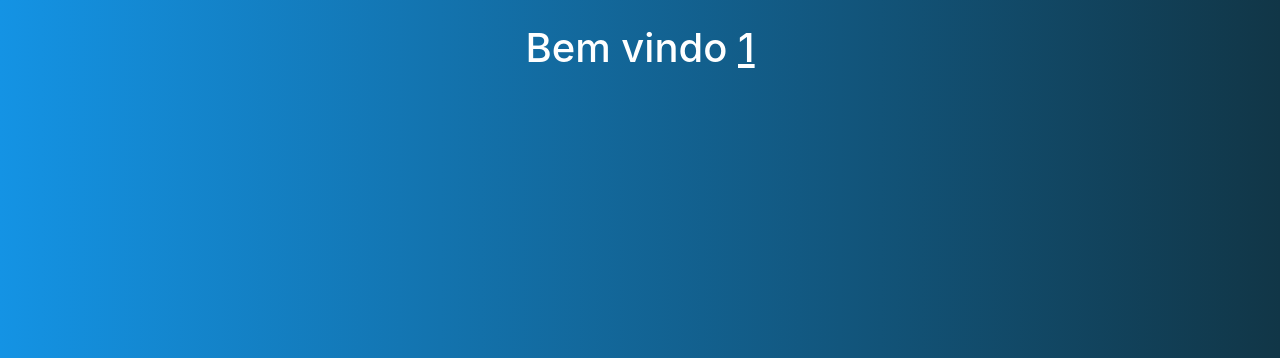
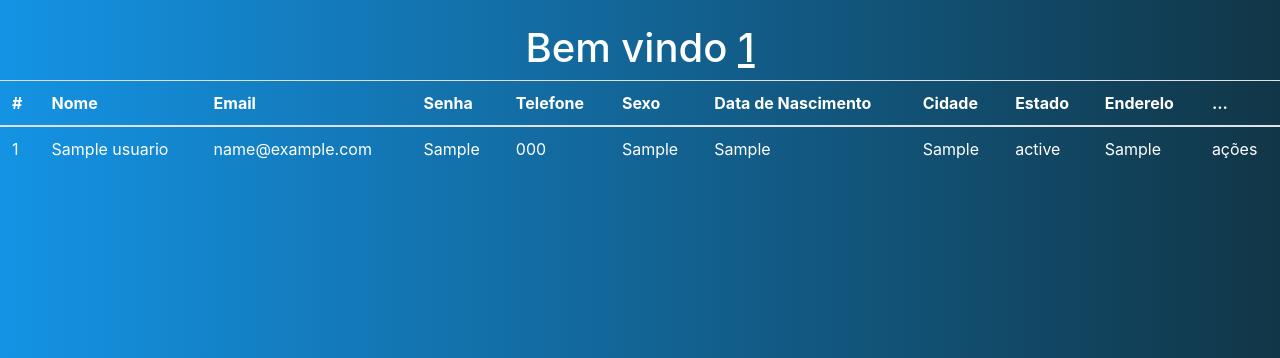
Before and after one commit to MarcosTPL/crudphp, a PHP site: page /sistema.php in a window 1280 px wide. Shown: the part 80-438 px from the top of the page. Run offline with PHP 8.4, Linux system fonts and the light colour scheme; the visitor is signed in with stand-in values (Sample User, id 1); tables that the repository leaves empty or names only in its code hold one stand-in row (values such as "Sample post").

Commit message:
update-26/06-(sistema)

```diff
--- a/sistema.php
+++ b/sistema.php
@@ -49,5 +49,44 @@
     <?php
         echo "<h1>Bem vindo <u>$logado</u></h1>";
     ?>
+    <div>
+    <table class="table">
+        <thead>
+            <tr>
+                <th scope="col">#</th>
+                <th scope="col">Nome</th>
+                <th scope="col">Email</th>
+                <th scope="col">Senha</th>
+                <th scope="col">Telefone</th>
+                <th scope="col">Sexo</th>
+                <th scope="col">Data de Nascimento</th>
+                <th scope="col">Cidade</th>
+                <th scope="col">Estado</th>
+                <th scope="col">Enderelo</th>
+                <th scope="col">...</th>
+            </tr>
+        </thead>
+        <tbody>
+            <?php
+                while($user_data = mysqli_fetch_assoc($result))
+                {
+                    echo "<tr>";
+                    echo "<td>" .$user_data['id']. "</td>";
+                    echo "<td>" .$user_data['nome']. "</td>";
+                    echo "<td>" .$user_data['email']. "</td>";
+                    echo "<td>" .$user_data['senha']. "</td>";
+                    echo "<td>" .$user_data['telefone']. "</td>";
+                    echo "<td>" .$user_data['sexo']. "</td>";
+                    echo "<td>" .$user_data['data_nasc']. "</td>";
+                    echo "<td>" .$user_data['cidade']. "</td>";
+                    echo "<td>" .$user_data['estado']. "</td>";
+                    echo "<td>" .$user_data['endereco']. "</td>";
+                    echo "<td>ações</td>";
+                    echo "<tr>";
+                }
+            ?>
+        </tbody>
+</table>
+    </div>
 </body>
 </html>
```
